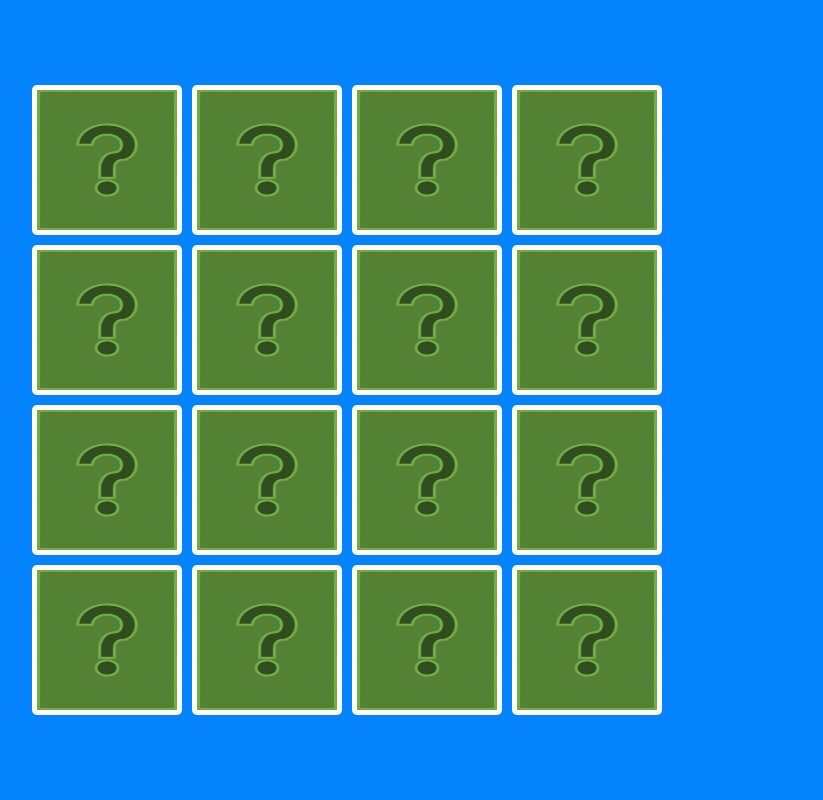
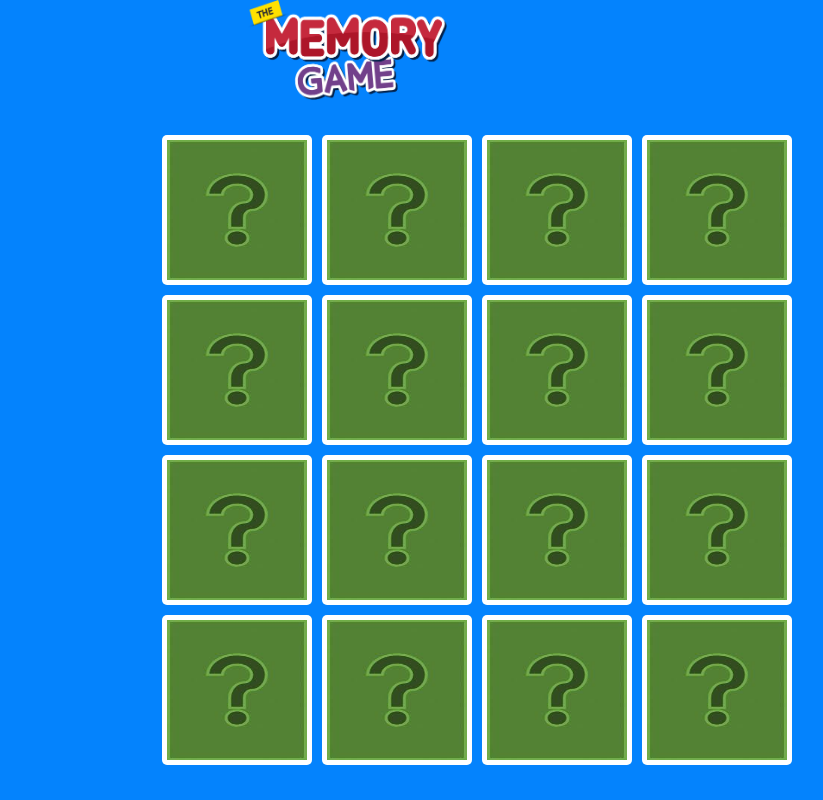
Before and after one commit to RajuKalidindi/Memory-Game, a plain HTML site: page index.html in a window 1280 px wide. Shown: the whole page, without its empty margins (293-1116 px from the left). Drawn offline with Linux system fonts and the light colour scheme.

Commit message:
Added game header image

```diff
--- a/index.html
+++ b/index.html
@@ -6,6 +6,7 @@
   <link rel="stylesheet" href="style.css" />
 </head>
 <body>
+  <img class="center" src="images/memory-game.png" />
   <section class="memory-game">
     <div class="memory-card" data-name="food1">
       <img class="front" src="images/front_side.jpg" />
--- a/style.css
+++ b/style.css
@@ -15,10 +15,18 @@ img {
   height: 150px;
 }
 
+.center {
+  width: 200px;
+  height: 100px;
+  position: fixed;
+  left: calc(50% - 100px);
+}
+
 .memory-game {
   width: 640px;
   height: 640px;
-  margin: auto;
+  margin: 130px;
+  margin-left: 450px;
   display: flex;
   flex-wrap: wrap;
   perspective: 1000px;
```
Also changed, not shown: images/logo.png (renamed from images/logo.jpg).
